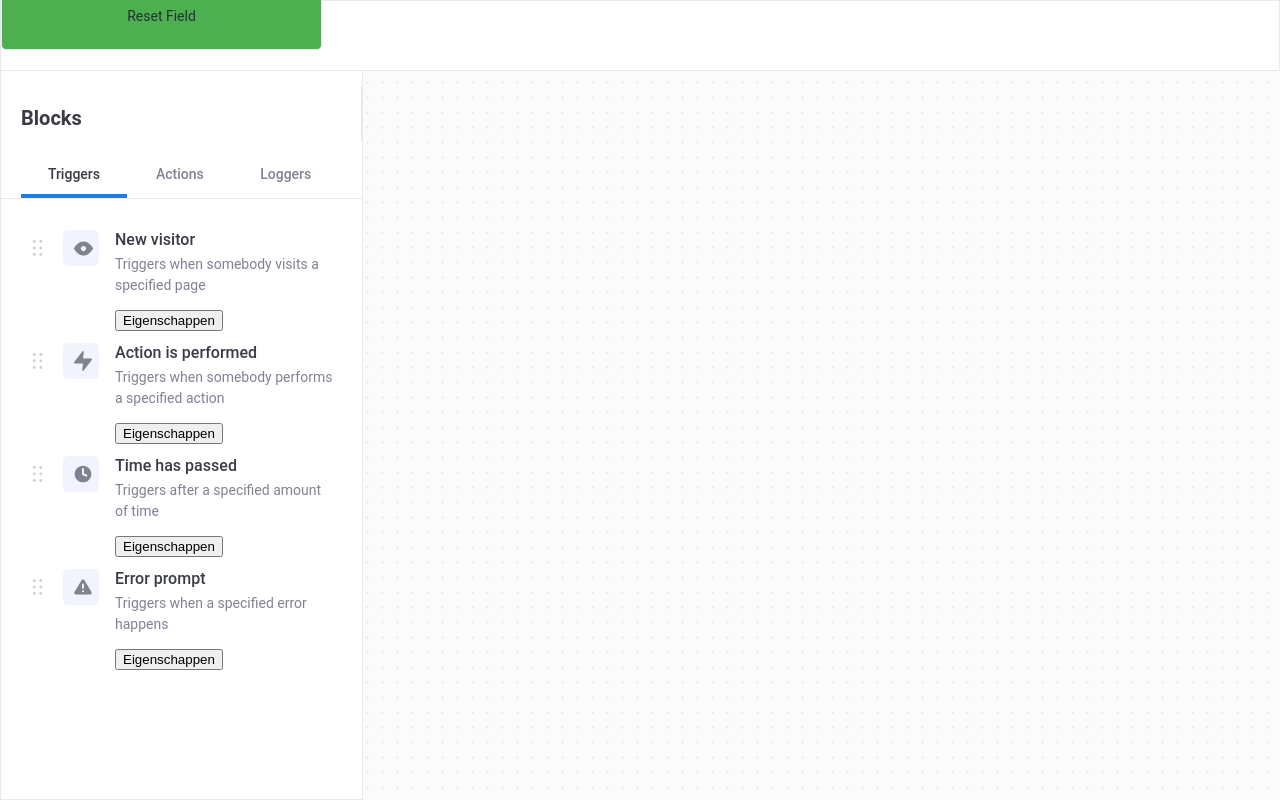
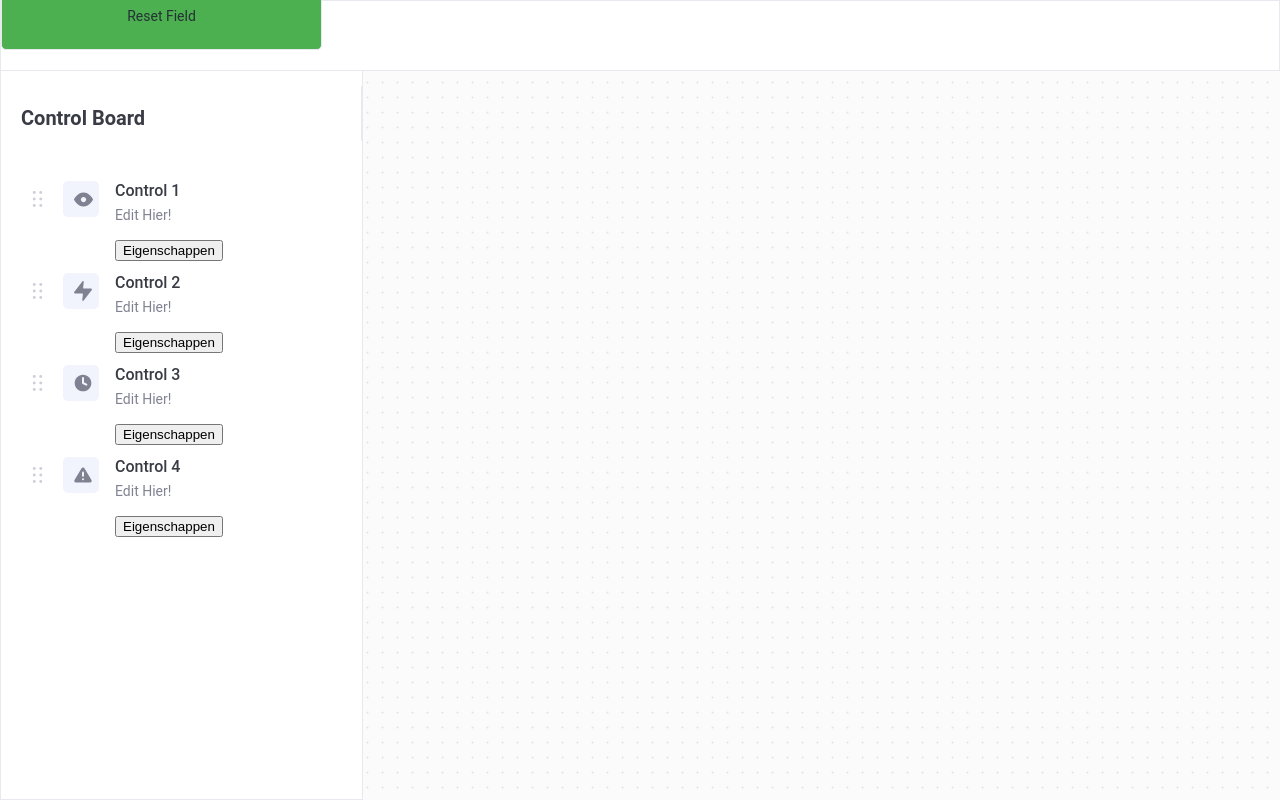
Before and after one commit to waghannoufi/LogiQ, a plain HTML site: page LogiQ3.html in a window 1280 px wide. Drawn offline with Linux system fonts and the light colour scheme.

Commit message:
Control Board aanpassingen: - Control Titel - Control Bijschrift - Code cleanup

```diff
--- a/LogiQ3.html
+++ b/LogiQ3.html
@@ -18,6 +18,7 @@
 <div id="navigation">
     <div class="topnav">
     <a class="active" id="removeblock">Reset Field</a>
+
     </div>
 </div>
 
@@ -32,13 +33,8 @@
 
       </div>
 
-<p id="header">Blocks</p>
+<p id="header">Control Board</p>
 
-      <div id="subnav">
-      <div id="triggers" class="navactive side">Triggers</div>
-      <div id="actions" class="navdisabled side">Actions</div>
-      <div id="loggers" class="navdisabled side">Loggers</div>
-      </div>
 
 <div id="blocklist">
           <div class="blockelem create-flowy noselect">
@@ -52,8 +48,8 @@
           <img src="assets/eye.svg">
           </div>
           <div class="blocktext">
-          <p class="blocktitle" contenteditable="true">New visitor </p>
-          <p class="blockdesc" contenteditable="true">Triggers when somebody visits a specified page</p>
+          <p class="blocktitle" contenteditable="true">Control 1 </p>
+          <p class="blockdesc" contenteditable="true">Edit Hier!</p>
           <button id="button" type="button">Eigenschappen</button>
           </div>
           </div>
@@ -70,8 +66,8 @@
           <img src="assets/action.svg">
           </div>
           <div class="blocktext">
-          <p class="blocktitle" contenteditable="true">Action is performed</p>
-          <p class="blockdesc" contenteditable="true">Triggers when somebody performs a specified action</p>
+          <p class="blocktitle" contenteditable="true">Control 2</p>
+          <p class="blockdesc" contenteditable="true">Edit Hier!</p>
           <button id="button" type="button">Eigenschappen</button>
           </div>
           </div>
@@ -88,8 +84,8 @@
           <img src="assets/time.svg">
           </div>
           <div class="blocktext">
-          <p class="blocktitle" contenteditable="true">Time has passed</p>
-          <p class="blockdesc" contenteditable="true">Triggers after a specified amount of time</p>
+          <p class="blocktitle" contenteditable="true">Control 3</p>
+          <p class="blockdesc" contenteditable="true">Edit Hier!</p>
           <button id="button" type="button">Eigenschappen</button>
           </div>
           </div>
@@ -106,8 +102,8 @@
           <img src="assets/error.svg">
           </div>
           <div class="blocktext">
-          <p class="blocktitle" contenteditable="true">Error prompt</p>
-          <p class="blockdesc" contenteditable="true">Triggers when a specified error happens</p>
+          <p class="blocktitle" contenteditable="true">Control 4</p>
+          <p class="blockdesc" contenteditable="true">Edit Hier!</p>
           <button id="button" type="button">Eigenschappen</button>
           </div>
           </div>
```
